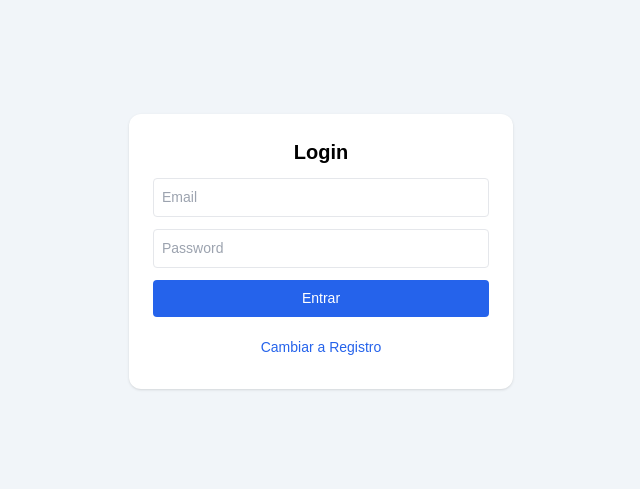
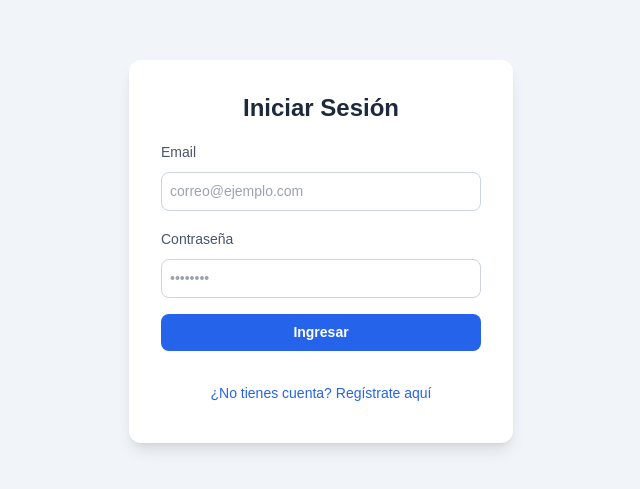
Before and after one commit to pablo2389/pablo2389-pablo2389-pos-bebidas, a Next.js app in the folder frontend/: page /login in a window 1280 px wide. Shown: the part 149-638 px from the top of the page, without its empty margins (319-959 px from the left). Built offline with nearby package versions, Linux system fonts and the light colour scheme.

Commit message:
Corregido error 422 en login: se cambió envío de credenciales de URL params a body JSON

```diff
--- a/frontend/app/login/page.tsx
+++ b/frontend/app/login/page.tsx
@@ -27,10 +27,10 @@ export default function Login() {
 
       if (esRegistro) {
         if (!nombre.trim()) {
-          throw new Error("Nombre obligatorio");
+          throw new Error("El nombre es obligatorio para el registro");
         }
 
-        // REGISTRO: body JSON
+        // REGISTRO: Enviando datos en el cuerpo (Body)
         res = await api("/auth/registrar", {
           method: "POST",
           body: JSON.stringify({
@@ -40,27 +40,32 @@ export default function Login() {
           }),
         });
       } else {
-        // LOGIN: QUERY PARAMS (lo que tu backend espera)
-        const params = new URLSearchParams({
+        // LOGIN CORREGIDO: Ahora enviamos JSON en el body en lugar de URL params
+        // Esto elimina el error 422 (Unprocessable Content)
+        res = await api("/auth/login", {
+          method: "POST",
+          body: JSON.stringify({
             email: cleanEmail,
             password: cleanPassword,
-        });
-
-        res = await api(`/auth/login?${params.toString()}`, {
-          method: "POST",
+          }),
         });
       }
 
-      if (!res?.token) {
-        throw new Error("No se recibió token");
+      // Verificación de respuesta y token
+      if (!res || !res.token) {
+        throw new Error(res?.detail || res?.message || "Credenciales incorrectas o error de servidor");
       }
 
+      // Guardado de sesión
       localStorage.setItem("token", res.token);
       localStorage.setItem("usuario_nombre", res.nombre || "");
 
+      // Redirección al inicio
       router.replace("/");
+
     } catch (err: any) {
-      setError(err.message || "Error en login");
+      console.error("Error en la autenticación:", err);
+      setError(err.message || "Ocurrió un error inesperado");
     } finally {
       setLoading(false);
     }
@@ -70,52 +75,78 @@ export default function Login() {
     <div className="min-h-screen flex items-center justify-center bg-slate-100">
       <form
         onSubmit={handleSubmit}
-        className="bg-white p-6 rounded-xl shadow w-96 space-y-3"
+        className="bg-white p-8 rounded-xl shadow-lg w-96 space-y-4"
       >
-        <h1 className="text-xl font-bold text-center">
-          {esRegistro ? "Registro" : "Login"}
+        <h1 className="text-2xl font-bold text-center text-slate-800">
+          {esRegistro ? "Crear Cuenta" : "Iniciar Sesión"}
         </h1>
 
+        <div className="space-y-2">
+          <label className="text-sm font-medium text-slate-600">Email</label>
           <input
-          className="w-full border p-2 rounded"
-          placeholder="Email"
+            type="email"
+            required
+            className="w-full border border-slate-300 p-2 rounded-lg focus:ring-2 focus:ring-blue-500 outline-none"
+            placeholder="correo@ejemplo.com"
             value={email}
             onChange={(e) => setEmail(e.target.value)}
           />
+        </div>
 
         {esRegistro && (
+          <div className="space-y-2">
+            <label className="text-sm font-medium text-slate-600">Nombre completo</label>
             <input
-            className="w-full border p-2 rounded"
-            placeholder="Nombre"
+              type="text"
+              required
+              className="w-full border border-slate-300 p-2 rounded-lg focus:ring-2 focus:ring-blue-500 outline-none"
+              placeholder="Tu nombre"
               value={nombre}
               onChange={(e) => setNombre(e.target.value)}
             />
+          </div>
         )}
 
+        <div className="space-y-2">
+          <label className="text-sm font-medium text-slate-600">Contraseña</label>
           <input
             type="password"
-          className="w-full border p-2 rounded"
-          placeholder="Password"
+            required
+            className="w-full border border-slate-300 p-2 rounded-lg focus:ring-2 focus:ring-blue-500 outline-none"
+            placeholder="••••••••"
             value={password}
             onChange={(e) => setPassword(e.target.value)}
           />
+        </div>
 
-        {error && <p className="text-red-500 text-sm">{error}</p>}
+        {error && (
+          <p className="bg-red-50 text-red-500 text-xs p-2 rounded border border-red-200">
+            {error}
+          </p>
+        )}
 
         <button
+          type="submit"
           disabled={loading}
-          className="w-full bg-blue-600 text-white p-2 rounded"
+          className="w-full bg-blue-600 hover:bg-blue-700 text-white font-semibold p-2 rounded-lg transition-colors disabled:bg-blue-300"
         >
-          {loading ? "Cargando..." : esRegistro ? "Crear cuenta" : "Entrar"}
+          {loading ? "Procesando..." : esRegistro ? "Registrarse" : "Ingresar"}
         </button>
 
+        <div className="pt-2">
           <button
             type="button"
-          onClick={() => setEsRegistro(!esRegistro)}
-          className="text-sm text-blue-600 w-full"
+            onClick={() => {
+              setEsRegistro(!esRegistro);
+              setError("");
+            }}
+            className="text-sm text-blue-600 hover:underline w-full text-center"
           >
-          Cambiar a {esRegistro ? "Login" : "Registro"}
+            {esRegistro
+              ? "¿Ya tienes cuenta? Inicia sesión"
+              : "¿No tienes cuenta? Regístrate aquí"}
           </button>
+        </div>
       </form>
     </div>
   );
```
Lines whose indentation alone changed are shown as unchanged.
